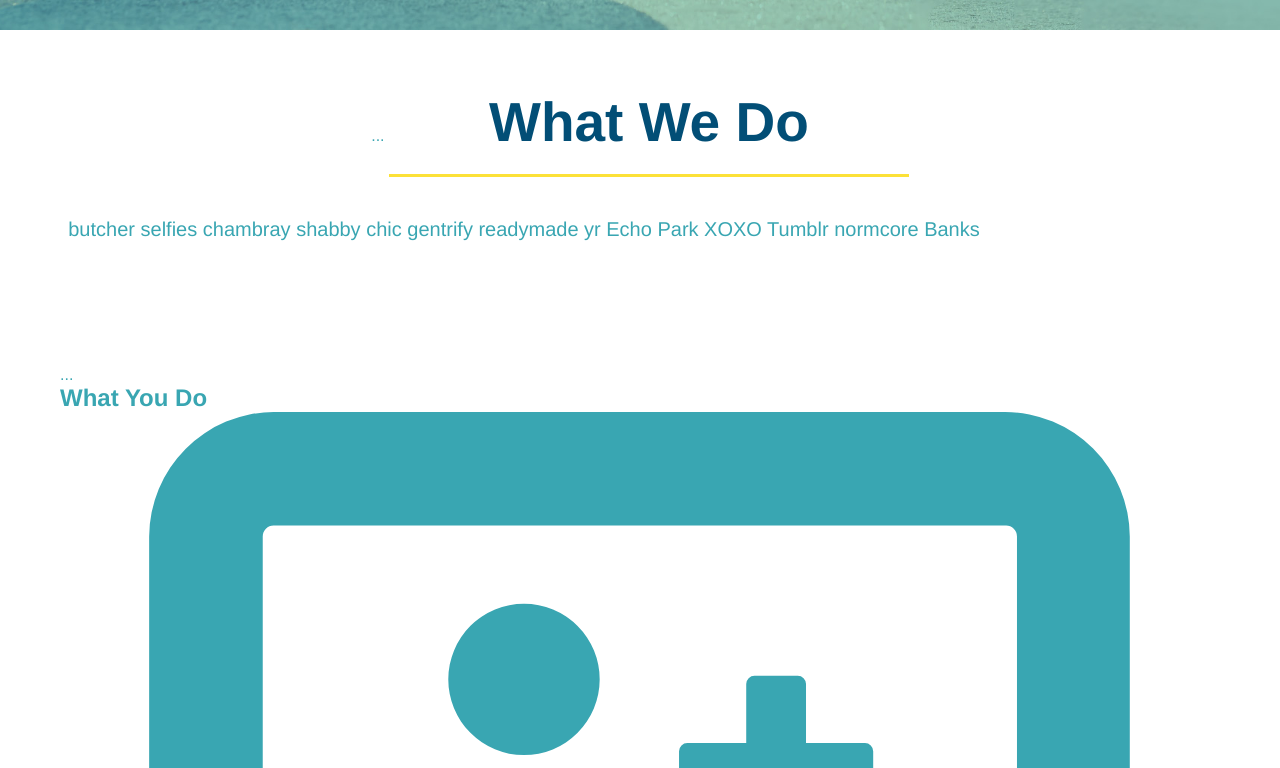
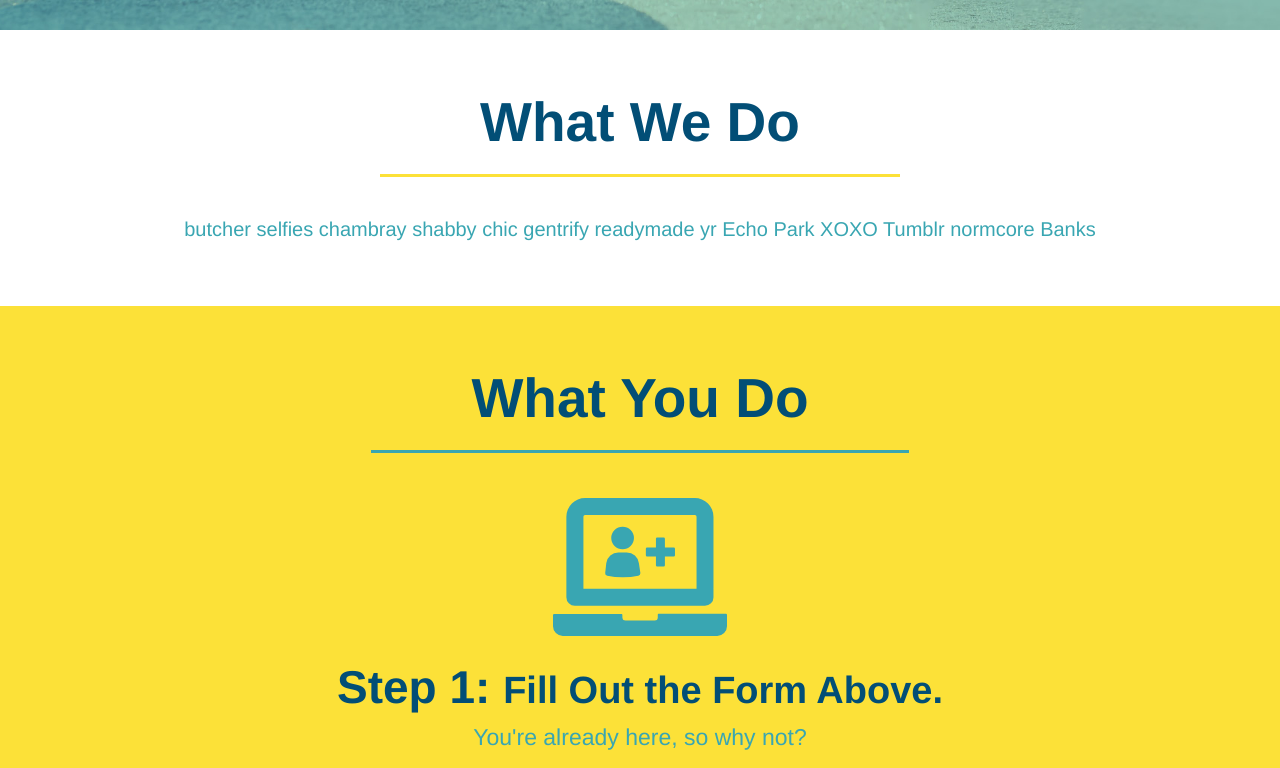
Before and after one commit to tmunkhb/run-buddy, a plain HTML site: page index.html in a window 1280 px wide. Shown: the part 652-1420 px from the top of the page. Drawn offline with Linux system fonts and the light colour scheme.

Commit message:
<style what you do section>

```diff
--- a/assets/css/style.css
+++ b/assets/css/style.css
@@ -125,14 +125,7 @@ header h1 {
 .intro {
     text-align: center;
 }
-.intro h2 {
-    font-size: 55px;
-    color: #024e76;
-    margin-bottom: 35px;
-    padding: 0 100px 20px 100px;
-    border-bottom: 3px solid;
-    border-color: #fce138;
-}
+
 .intro h2 {
     /* add this alongside your other declarations */
     display: inline-block;
@@ -143,3 +136,51 @@ color: #39a6b2;
 width: 80%;
 font-size: 20px;
 }
+
+.intro p {
+    /* add this alongside your other declarations */
+    margin: 0 auto;
+}
+
+.steps {
+    text-align: center;
+    background: #fce138;
+}
+.section-title {
+    font-size: 55px;
+    color: #024e76;
+    margin-bottom: 35px;
+    padding: 0 100px 20px 100px;
+    display: inline-block;
+    border-bottom: 3px solid;
+}
+
+  .primary-border {
+    border-color: #fce138;
+}
+
+  .secondary-border {
+    border-color: #39a6b2;
+}
+
+.steps div {
+    margin-bottom: 80px;
+}
+
+.steps img {
+    width: 15%;
+    margin: 10px 0;
+}
+.steps h3 {
+    color: #024e76;
+    font-size: 46px;
+    margin: 10px;
+}
+.steps p {
+    color: #39a6b2;
+    font-size: 23px;
+}
+
+.steps span {
+    font-size: 38px;
+}
--- a/index.html
+++ b/index.html
@@ -77,40 +77,38 @@
 
   <!--"what we do" section-->
     <section id="what-we-do" class="intro">
-      ...
-      <h2>What We Do</h2>
+      <h2 class="section-title primary-border">What We Do</h2>
       <p>
         butcher selfies chambray shabby chic gentrify readymade yr Echo Park XOXO Tumblr  normcore Banks
       </p>
     </section>
 
   <!--"What you do" section-->
-    <section id="what-you-do">
-      ...
-      <h2>What You Do</h2>
+    <section id="what-you-do" class="steps">
+      <h2 class="section-title secondary-border">What You Do</h2>
 
       <div>
         <!--insert this img element-->
         <img src="./assets/images/step-1.svg" alt="" />
-        <h3> Step 1: Fill Out the Form Above.</h3>
+        <h3> Step 1: <span> Fill Out the Form Above.</span></h3>
         <p>You're already here, so why not?</p>
       </div>
 
       <div>
         <img src="./assets/images/step-2.svg" alt="" />
-        <h3>Step 2: Consult with One of Our Trainers.</h3>
+        <h3>Step 2: <span>Consult with One of Our Trainers.</span> </h3>
         <p>Are you here to build muscle, lose weight, or just feel good?</p>
       </div>
 
       <div>
         <img src="./assets/images/step-3.svg" alt="" />
-        <h3>Step 3: Get Running.</h3>
+        <h3>Step 3: <span>Get Running.</span> </h3>
         <p>Hit the ground running (literally) once your trainer lays out your plan.</p>
       </div>
 
       <div>
         <img src="./assets/images/step-4.svg" alt="" />
-        <h3>Step 4: See Results.</h3>
+        <h3>Step 4: <span>See Results.</span> </h3>
         <p>Bi-weekly checkins with your trainer will keep you focused</p>
       </div>
     </section>
```
